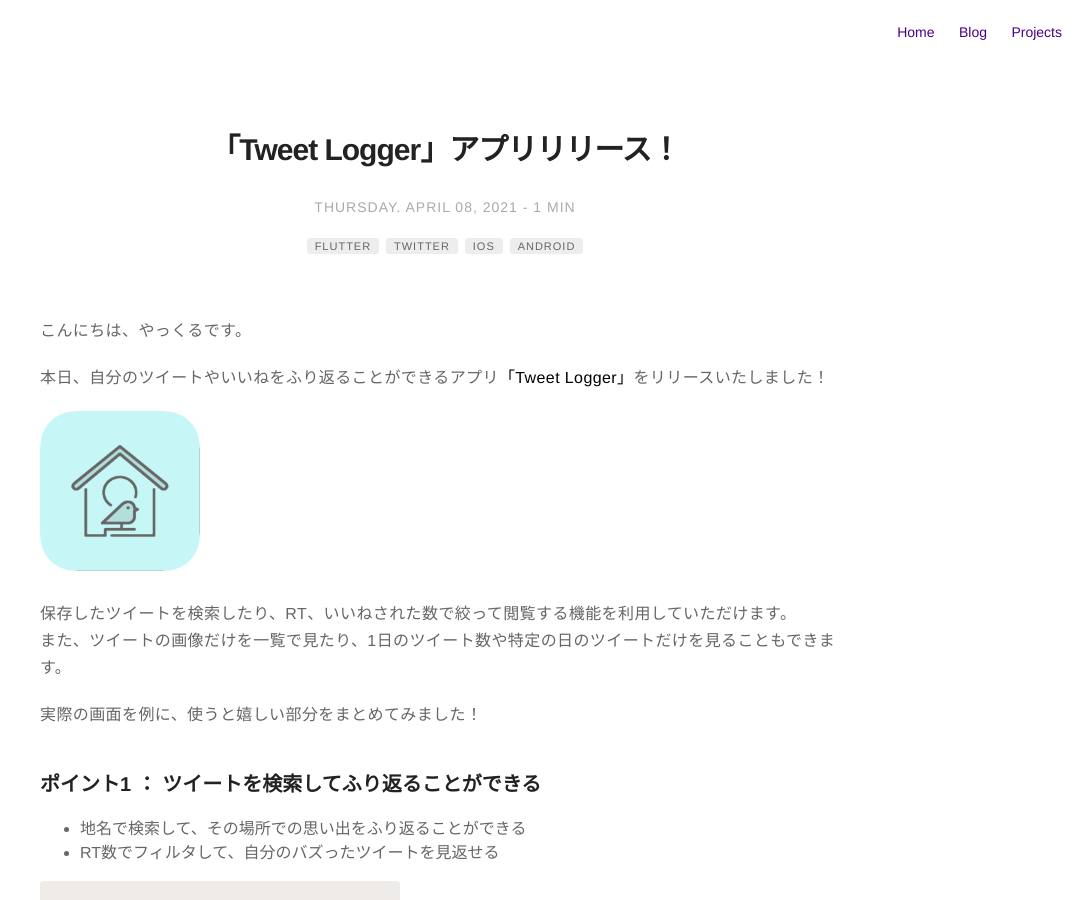
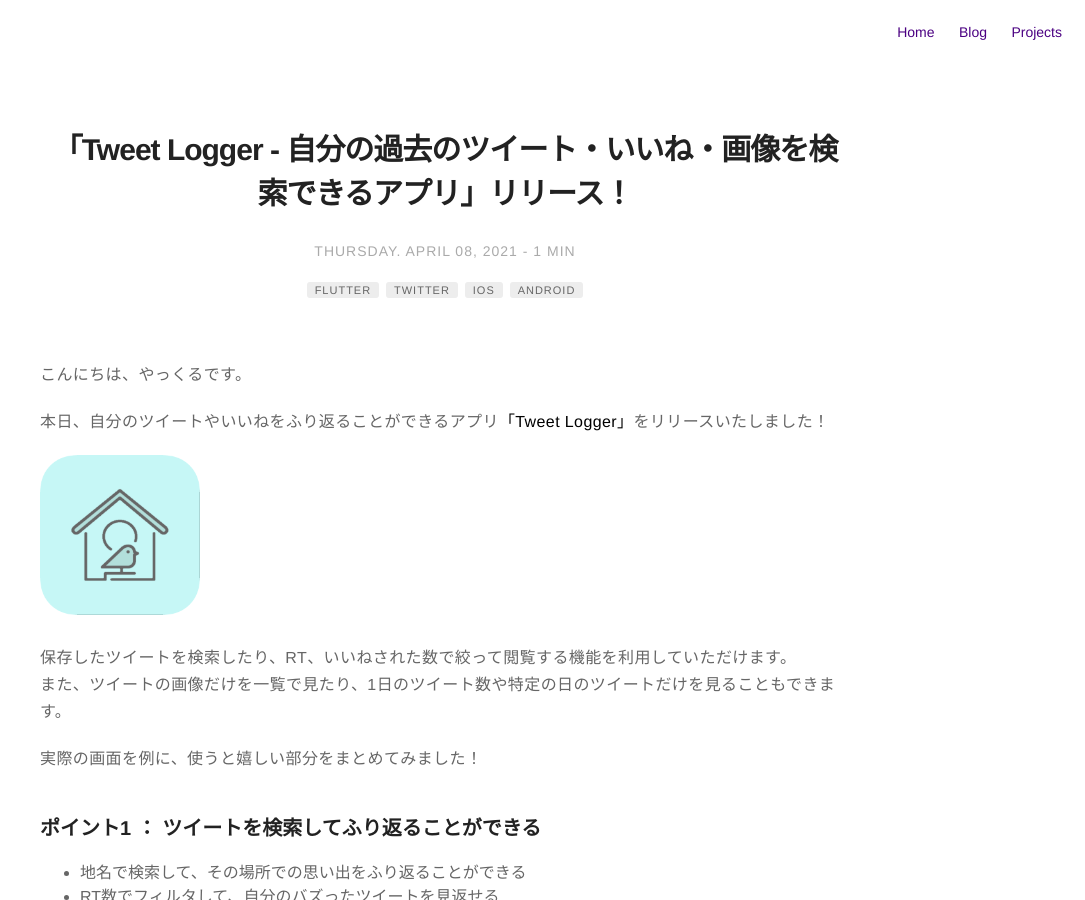
Before and after one commit to piropiro-piro/site, a Jekyll site: the page built from _posts/2021-04-08-tweet-logger-released.markdown, in a window 1280 px wide and 900 px high. Shown: the whole window, without its empty margins (195-1280 px from the left). Built offline with Jekyll 4.4.1, drawn with Linux system fonts in a browser that asks for light colours; comment, search, counter and statistics services are not loaded.

Commit message:
SEO対策用にタイトルを変更しました

```diff
--- a/_posts/2021-04-08-tweet-logger-released.markdown
+++ b/_posts/2021-04-08-tweet-logger-released.markdown
@@ -1,5 +1,5 @@
 ---
-title: "「Tweet Logger」アプリリリース！"
+title: "「Tweet Logger - 自分の過去のツイート・いいね・画像を検索できるアプリ」リリース！"
 layout: post
 date: 2021-04-08 10:00
 tag:
@@ -9,7 +9,7 @@
 - Android
 projects: true
 hidden: true
-description: "「Tweet Logger」アプリリリース！"
+description: "「Tweet Logger - 自分の過去のツイート・いいね・画像を検索できるアプリ」リリース！"
 category: project
 author: yakkuru
 externalLink: false
```
